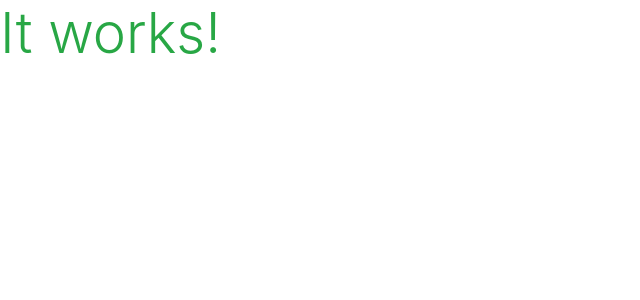
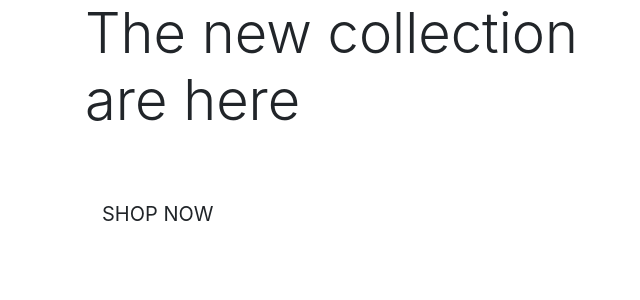
Before and after one commit to Gloria-21/boutique_ado_v1, a Django app: page / in a window 1280 px wide. Shown: the top 300 px of the page, without its empty margins (0-640 px from the left). Run offline with Django 3.2, Linux system fonts and the light colour scheme; some libraries are stand-ins or nearby versions.

Commit message:
Added homepage content

```diff
--- a/boutique_ado/settings.py
+++ b/boutique_ado/settings.py
@@ -67,7 +67,7 @@ TEMPLATES = [
         'OPTIONS': {
             'context_processors': [
                 'django.template.context_processors.debug',
-                'django.template.context_processors.request',# requested by allauth
+                'django.template.context_processors.request',  # requested by allauth
                 'django.contrib.auth.context_processors.auth',
                 'django.contrib.messages.context_processors.messages',
             ],
--- a/home/templates/home/index.html
+++ b/home/templates/home/index.html
@@ -1,6 +1,29 @@
 {% extends "base.html" %}
 {% load static %}
 
+{% block page_header %}
+    <div class="container header-container">
+        <div class="row">
+            <div class="col">
+
+            </div>
+        </div>
+    </div>
+{% endblock %}
+
 {% block content %}
-    <h1 class="display-4 text-success">It works!</h1>
+    <div class="container h-100">
+        <div class="row h-100">
+            <div class="col-7 col-md-6 my-auto">
+                <h1 class="display-4 logo-font text-black">
+                    The new collection are here
+                </h1>
+                <div class="my-5">
+                    <h4>
+                        <a href="" class="shop-now-button btn btn-lg rounded-0 text-uppercase py-3">Shop Now</a>
+                    </h4>
+                </div>
+            </div>
+        </div>
+    </div>
 {% endblock %}
--- a/home/views.py
+++ b/home/views.py
@@ -2,7 +2,8 @@ from django.shortcuts import render
 
 # Create your views here.
 
+
 def index(request):
     """A view to return an index page"""
 
-    return render(request,'home/index.html')
+    return render(request, 'home/index.html')
```
